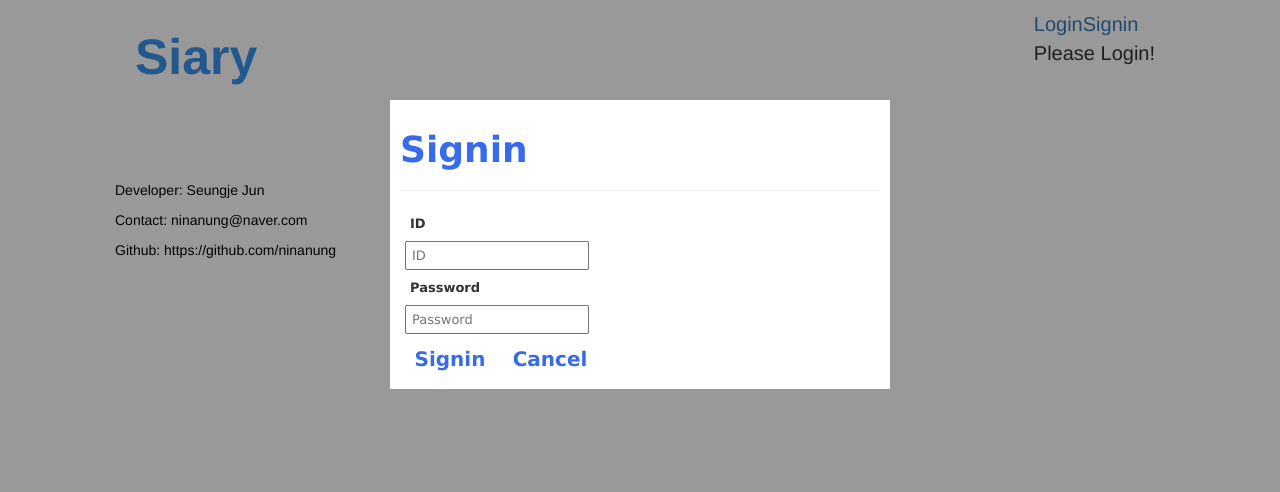
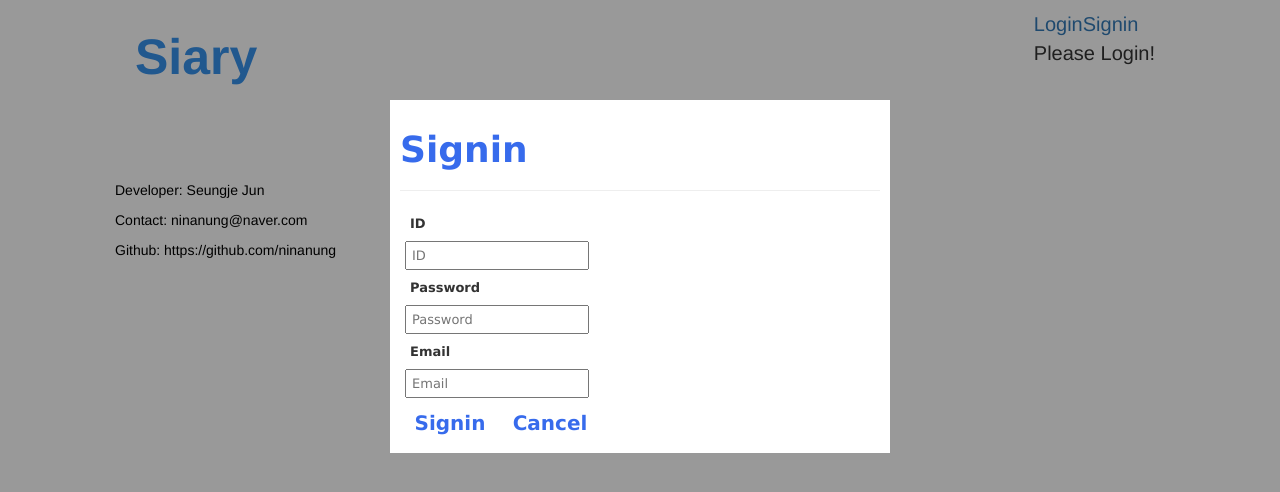
Before and after one commit to ninanung/Simple-Diary, a Vue app in the folder frontend/: page /signin in a window 1280 px wide. Shown: the top 492 px of the page. Built offline with nearby package versions, Linux system fonts and the light colour scheme.

Commit message:
email added and some css change

```diff
--- a/frontend/src/App.vue
+++ b/frontend/src/App.vue
@@ -2,12 +2,15 @@
     <div class="body">
         <div class="title">
             <div class="span">
-                <span v-if="!islogin"><router-link :to="{ name: 'login' }">Login</router-link></span>
-                <span v-if="!islogin"><router-link :to="{ name: 'signin' }">Signin</router-link></span>
                 <span v-if="islogin"><router-link :to="{ name: 'logout' }">Logout</router-link></span>
+                <template v-else>
+                    <span><router-link :to="{ name: 'login' }">Login</router-link></span>
+                    <span><router-link :to="{ name: 'signin' }">Signin</router-link></span>
+                </template>
+
                 <br/>
-                <span v-if="!islogin">Please Login!</span>
                 <span v-if="islogin">Hello, { user.id }</span>
+                <span v-else>Please Login!</span>
             </div>
             <h1 id="title">Siary</h1>
         </div>
--- a/frontend/src/components/Signin.vue
+++ b/frontend/src/components/Signin.vue
@@ -10,6 +10,10 @@
             <div class="input">
                 <label>Password</label>
                 <input @keyup.esc="cancel" @keyup.enter="signin()" class="password" type="password" v-model="password" placeholder="Password" />
+            </div>
+            <div class="input">
+                <label>Email</label>
+                <input @keyup.esc="cancel" @keyup.enter="signin()" class="email" type="email" v-model="email" placeholder="Email" />
             </div>
             <div class="input">
                 <button @click="signin()">Signin</button>
@@ -30,6 +34,7 @@ export default {
         return {
             id: "",
             password: "",
+            email: "",
             isWrong: false
         }
     },
@@ -47,6 +52,9 @@ export default {
             if(this.id.length < 3) {
                 return alert("ID must be longer then 3 digits");
             }
+            else if(!this.id || !this.password || !this.email) {
+                return alert("Please write all information");
+            }
             else {
                 let words = "";
                 let error;
@@ -61,9 +69,10 @@ export default {
                         console.log(res.data);
                     }
                     if(error == "false") {
-                        this.$store.dispatch(constant.SIGNIN, { id: this.id, password: this.password });
+                        this.$store.dispatch(constant.SIGNIN, { id: this.id, password: this.password, email: this.email });
                         this.id = "";
                         this.password = "";
+                        this.email = "";
                         console.log("get signin");
                         return this.$router.push({ name: 'home' });
                     }
```
